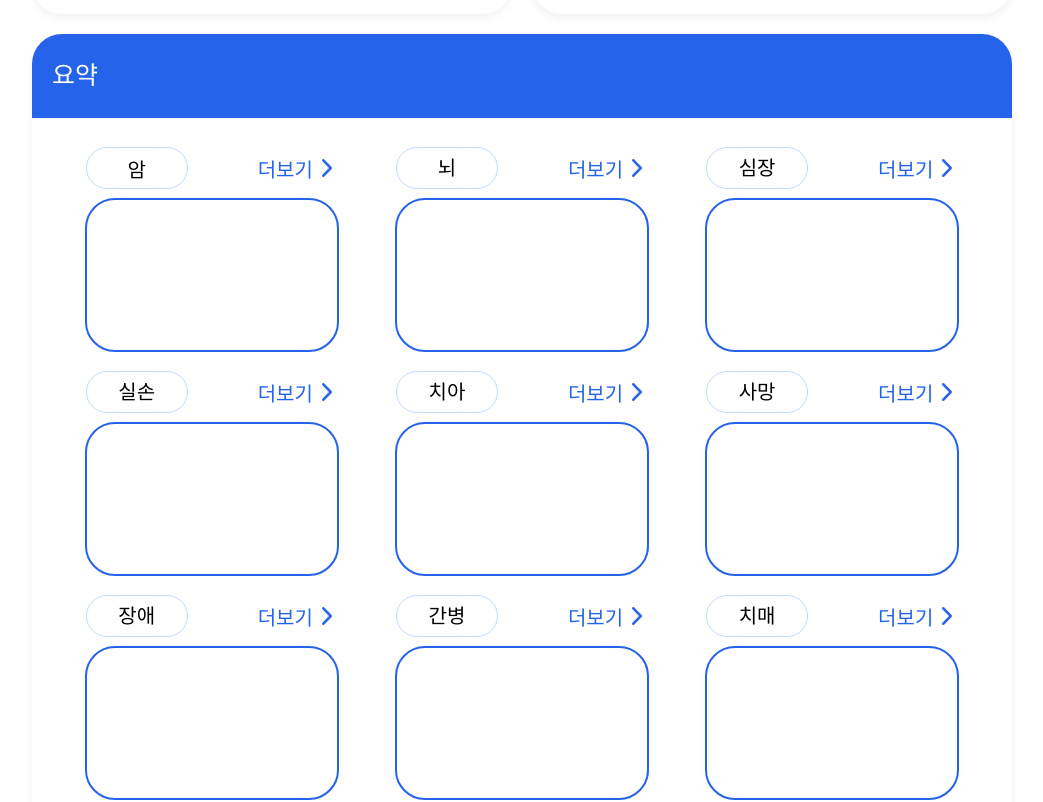
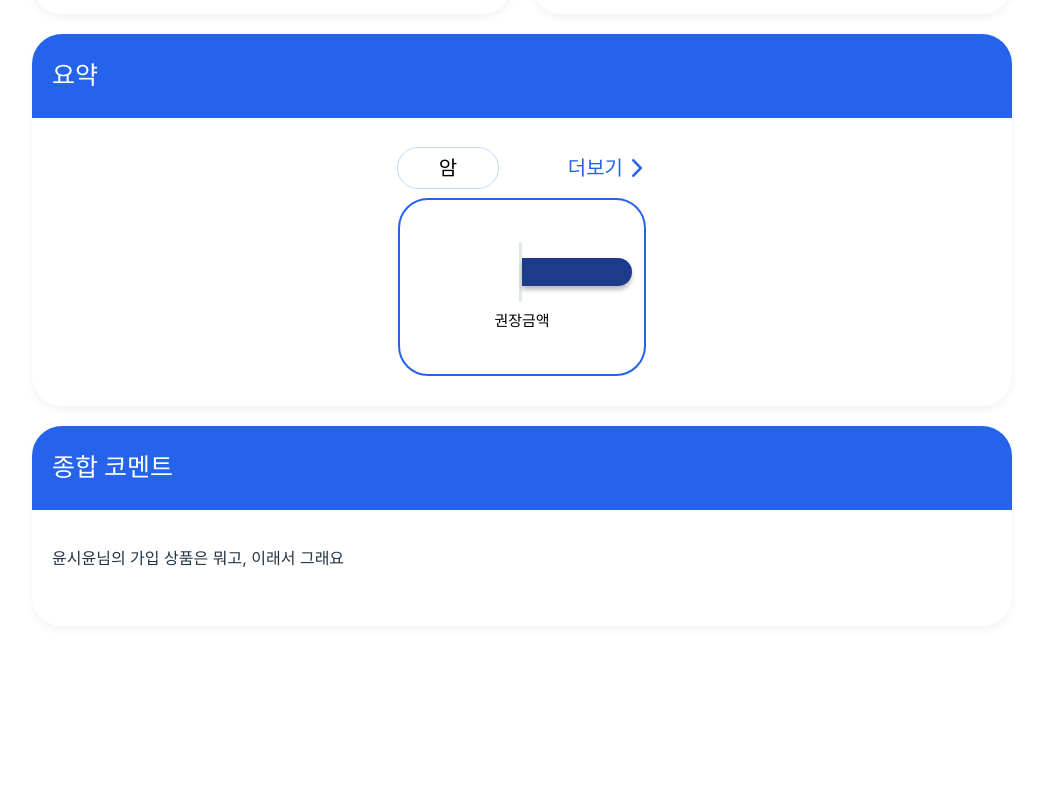
Before and after one commit to nenen2ya/insure-pocket, a React (Vite) app: page /report in a window 1280 px wide. Shown: the part 660-1462 px from the top of the page, without its empty margins (118-1161 px from the left). After the commit the page ends 1318 px from the top, so only its background shows below. Built offline with nearby package versions, Linux system fonts and the light colour scheme.

Commit message:
report 요약 표/subreport 상품 추천 수정-세인

```diff
--- a/src/components/Button.tsx
+++ b/src/components/Button.tsx
@@ -12,6 +12,7 @@ interface ButtonProps {
 const Button: React.FC<ButtonProps> = ({ text, color, backgroundColor, width, height, onClick }) => {
   return (
     <button
+      type="button"
       onClick={onClick}
       style={{
         padding: "10px 20px",
@@ -25,6 +26,7 @@ const Button: React.FC<ButtonProps> = ({ text, color, backgroundColor, width, he
         margin: "10px",
         width: width || 230,
         height: height || 74,
+        outline:"none"
       }}
     >
       {text}
--- a/src/components/SummaryGraph.tsx
+++ b/src/components/SummaryGraph.tsx
@@ -1,5 +1,6 @@
 import React from 'react';
 import vector from "../assets/img/vector.png";
+import { Link } from "react-router-dom";
 
 function MyToggle() {
     return <img src={vector} alt="vector" style={{ width: "100%", height: "100%", objectFit: "contain" }}></img>
@@ -13,25 +14,30 @@ interface SummaryGraphProps {
 
 const SummaryGraph: React.FC<SummaryGraphProps> = ({type}) => {
     return (
-        <div style={{
+        <Link
+        to = "/subreport"
+        style={{
+            width:"fit-content",
             display:"inline-flex",
             flexDirection: "column",
-            width:"fit-content",
             padding: 10,
-            gap: 10
+            gap: 10,
+            // border:"2px solid black"
         }}>
             {/* 헤더: 왼쪽 타입 라벨 + 오른쪽 더보기 */}
             <div style={{
+                width:"100%",
                 display: "flex",
                 flexDirection: "row",
                 alignItems: "center",
                 justifyContent: "space-between",
-                gap: 70
+                gap: 70,
+                // border:"2px solid black"
             }}>
-
+                {/* 타입 라벨 */}
                 <div style={{
                     padding: 15,
-                    width: "70px",
+                    width: "100%",
                     height: "10px",
                     background: 'white',
                     borderRadius: "30px",
@@ -39,15 +45,16 @@ const SummaryGraph: React.FC<SummaryGraphProps> = ({type}) => {
                     display: 'inline-flex',
                     justifyContent: 'center',
                     alignItems: 'center',
-                    alignSelf: "flex-start"
+                    alignSelf: "flex-start",
                 }}>
-                    {/* 타입 라벨 */}
+                    {/* 타입 이름 */}
                     <div style={{
                         textAlign: "center",
                         display: 'flex',
                         justifyContent: 'center',
                         flexDirection: 'column',
                         color: 'black',
+                        fontWeight:"normal",
                         fontSize: 20,
                         padding: 0
                         }}>
@@ -56,7 +63,8 @@ const SummaryGraph: React.FC<SummaryGraphProps> = ({type}) => {
                 </div>
 
                 {/* 더보기 > */}
-                <button style={{
+                <div
+                style={{
                     display:"inline-flex",
                     alignItems: "center",
                     backgroundColor: "transparent",
@@ -67,25 +75,68 @@ const SummaryGraph: React.FC<SummaryGraphProps> = ({type}) => {
                     padding: 0,
                     whiteSpace: "nowrap",
                     outline:"none"
-                }}>
+                }}
+                >
                     <p style={{fontSize: 20, color:"#2563EB", margin:0}}>더보기</p>
                     <div style={{width:18, height:18}}>
                         <MyToggle/>
                     </div>
-                </button>
+                </div>
             </div>
 
+            {/* 그래프 박스 */}
             <div style={{
-                width:"100%",
+                width:"220px",
                 height:"150px",
                 backgroundColor:"white",
                 borderRadius:30,
                 border:"2px solid #2563EB",
-                alignSelf: "center"
+                padding:12,
+                display:"flex",
+                flexDirection:"column",
+                justifyContent: "center",
+                gap:8
                 }}>
+                {/* 그래프+y축 */}
+                <div style={{
+                    display:"flex",
+                    flexDirection:"row",
+                    justifyContent:"flex-end",
+                    // border:"2px solid black"
+                }}>
+                    {/* y축 */}
+                    <div style={{
+                    width: 3,
+                    height: 60,
+                    backgroundColor:"#DFE8EC",
+                    alignSelf:"center"
+                    }}
+                    >
+                    </div>
+                    {/* 그래프 */}
+                    <div style={{
+                    width: 110,
+                    height: 28,
+                    background: '#1E3A8A',
+                    boxShadow: '0px 4px 4px rgba(0, 0, 0, 0.25)',
+                    borderTopRightRadius: 20,
+                    borderBottomRightRadius: 20,
+                    alignSelf:"center"
+                    }}>
+                    </div>
+                </div>
+
+                <div style={{
+                    textAlign: 'center',
+                    fontSize: 15,
+                    color:"black",
+                    fontWeight:"normal"
+                    }}>
+                    권장금액
+                </div>
             </div>
 
-        </div>
+        </Link>
     );
 }
 
--- a/src/pages/Report.tsx
+++ b/src/pages/Report.tsx
@@ -16,6 +16,7 @@ const Report: React.FC = () => {
   const imgsrcs = [hanhwa, metlife, samsung];
   const titles = ["한화생명 보험", "메트라이프 보험", "삼성생명 보험"];
   const prices = ["27,500", "10,000", "32,000"];
+  const types = ['암', '뇌', '심장','실손','치아','사망','장애','간병','치매']
 
   return (
     <div style={{ textAlign: "center", marginTop: "100px" }}>
@@ -96,11 +97,11 @@ const Report: React.FC = () => {
           height: "65%",
           gap: "40px"
         }}>
-          <div style={{
+          {/* <div style={{
             display:"flex",
             flexDirection:"column"
-          }}>
-            <button onClick={() => navigate("/subreport")}
+          }}> */}
+            {/* <button onClick={() => navigate("/subreport")}
             style={{
               backgroundColor:"transparent",
               border: "none",
@@ -108,11 +109,12 @@ const Report: React.FC = () => {
               fontWeight: "normal",
               padding:0
 
-            }}><SummaryGraph type="암"></SummaryGraph></button>
-            <SummaryGraph type="실손"></SummaryGraph>
-            <SummaryGraph type="장애"></SummaryGraph>
+            }}> */}
+              <SummaryGraph type="암"></SummaryGraph>
+            {/* <SummaryGraph type="실손"></SummaryGraph>
+            <SummaryGraph type="장애"></SummaryGraph> */}
           </div>
-          <div style={{
+          {/* <div style={{
             display:"flex",
             flexDirection:"column"
           }}>
@@ -127,8 +129,8 @@ const Report: React.FC = () => {
             <SummaryGraph type="심장"></SummaryGraph>
             <SummaryGraph type="사망"></SummaryGraph>
             <SummaryGraph type="치매"></SummaryGraph>
-          </div>
-        </div>
+          </div> */}
+        {/* </div> */}
       </ReportCard>
       <ReportCard title="종합 코멘트" width= "980px" height="200px">
         <p style={{
--- a/src/pages/SubReport.tsx
+++ b/src/pages/SubReport.tsx
@@ -3,13 +3,28 @@ import ReportCard from "../components/ReportCard";
 import RecommendCard from "../components/RecommendCard"
 import CancerGraph from "../components/CancerGraph";
 import hanhwa from "../assets/img/company/hanhwa.png"
+import samsung from "../assets/img/company/samsung.png"
+import metlife from "../assets/img/company/metlife.png"
 
 const SubReport: React.FC = () => {
     const username = "윤시윤";
     const subtypes = ["간암", "췌장암", "폐암", "위암", "대장암", "유방암", "갑상선암"];
-    const imgSrc = hanhwa;
-    const title = "한화생명 무슨무슨 암보험 (갱신형)";
-    const cancerKeywords = ["간암", "갑상선암", "폐암","위암"];
+    const imgSrcs = [hanhwa,samsung,metlife];
+    const titles = [
+        "한화생명 무슨무슨 암보험 (갱신형)",
+        "삼성생명 무슨무슨 암보험 (갱신형)",
+        "메트라이프 무슨무슨 암보험 (갱신형)"
+    ];
+    const hrefs = [
+        "https://www.hanwhalife.com/main/MN_0000000_P10000.do", //한화 주소
+        "https://www.samsunglife.com/", //삼성 주소
+        "https://www.metlife.co.kr/", //메트라이프 주소
+    ]
+    const cancerKeywords = [
+        ["간암", "갑상선암", "폐암","위암"],
+        ['위암', '대장암'],
+        ['폐암']
+    ];
 
     return (
     <div style={{ textAlign: "center", marginTop: "100px" }}>
@@ -50,11 +65,16 @@ const SubReport: React.FC = () => {
                 </div>
             </ReportCard>
             <ReportCard title="맞춤형 상품 추천" width="980px" height="100%">
-                {/* <div> */}
-                    <RecommendCard imgSrc={imgSrc} title={title} cancerKeywords={cancerKeywords}></RecommendCard>
-                    <RecommendCard imgSrc={imgSrc} title={title} cancerKeywords={cancerKeywords}></RecommendCard>
-                    <RecommendCard imgSrc={imgSrc} title={title} cancerKeywords={cancerKeywords}></RecommendCard>
-                {/* </div> */}
+                    {imgSrcs.map((imgSrc, i) => (
+                        <RecommendCard
+                            key = {i}
+                            imgSrc={imgSrc}
+                            title={titles[i]}
+                            cancerKeywords={cancerKeywords[i]}
+                            href={hrefs[i]}
+                        />
+                    ))
+                    }
             </ReportCard>
         </div>
     </div>
```
Also changed, not shown: src/components/RecommendCard.tsx (+35 -2 lines).
